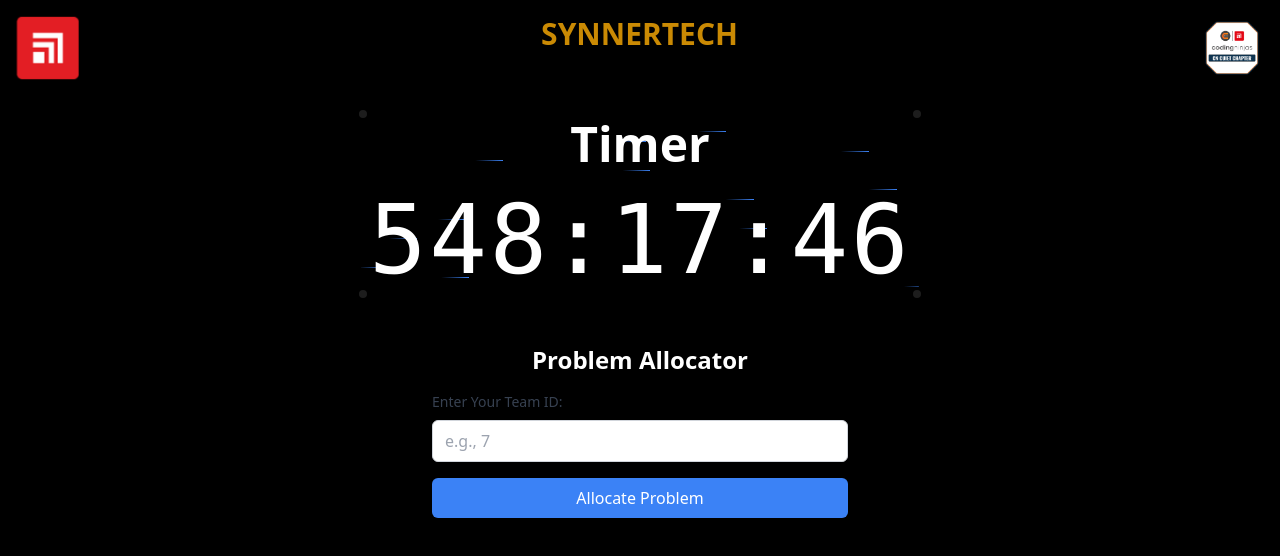
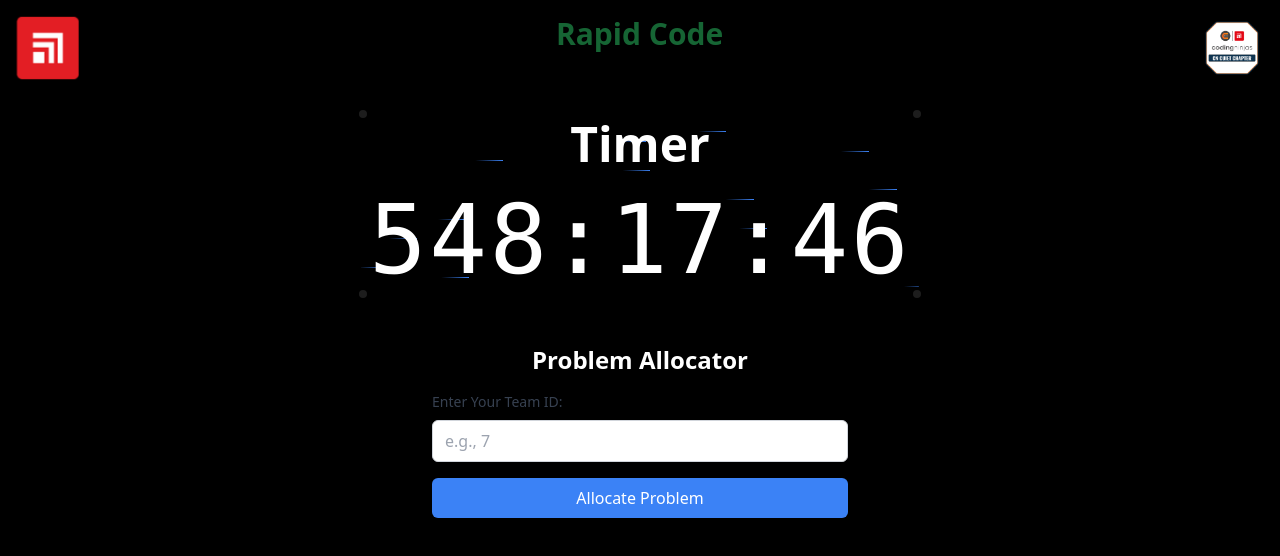
Before and after one commit to adishgarg/Synnertech, a Next.js app: page / in a window 1280 px wide. Shown: the top 556 px of the page. Built offline with nearby package versions, Linux system fonts and the light colour scheme.

Commit message:
rapidcode

```diff
--- a/src/app/layout.tsx
+++ b/src/app/layout.tsx
@@ -29,7 +29,7 @@
       >
         <nav className="flex justify-between p-4">
           <img src="chitkara.png" alt=""  className="h-16"/>
-          <p className="text-3xl text-yellow-600 font-extrabold fontface">SYNNERTECH</p>
+          <p className="text-3xl text-green-800 font-extrabold fontface">Rapid Code</p>
           <img src="cn logo.png" alt="" className="h-16"/>
         </nav>
         {children}
```
